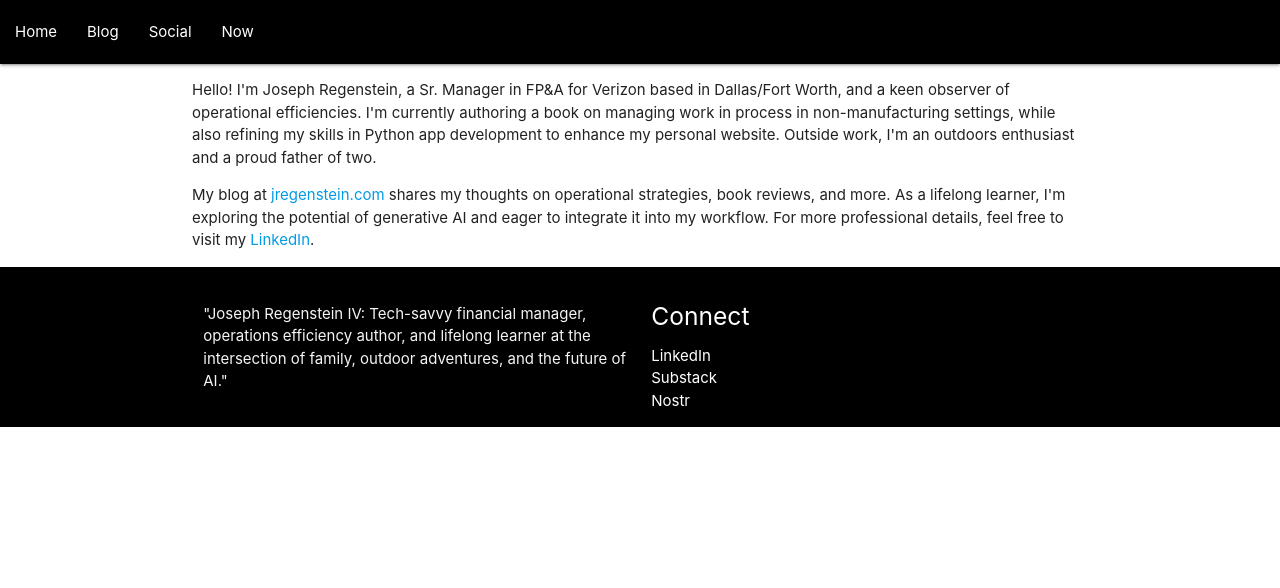
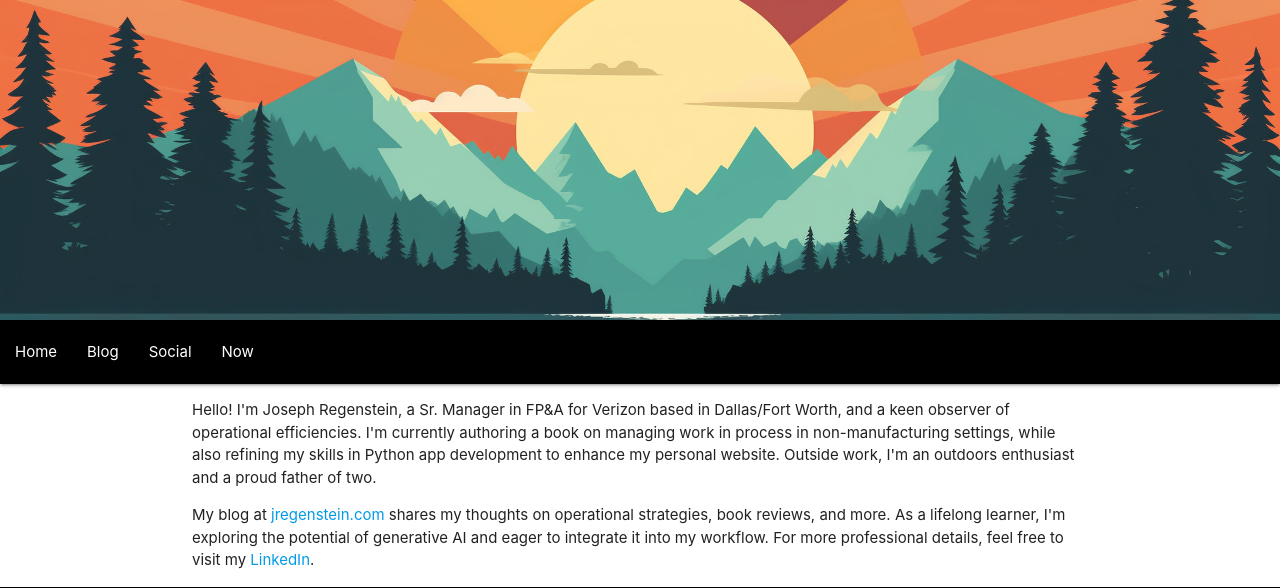
Before and after one commit to joereg4/htdocs, a Flask app: page / in a window 1280 px wide. Shown: the top 588 px of the page. Run offline with Flask 3, Linux system fonts and the light colour scheme.

Commit message:
Added a header image

```diff
--- a/templates/base.html
+++ b/templates/base.html
@@ -5,11 +5,23 @@
         <meta charset="utf-8">
         <title>Joe Regenstein | joereg4.com</title>
         <meta name="viewport" content="width=device-width, initial-scale=1.0">
-        <link href="{{ url_for('static',filename='css/materialize.min.css') }}" type="text/css" rel="stylesheet"
-              media="screen,projection"/>
+        <link href="{{ url_for('static',filename='css/materialize.min.css') }}" type="text/css" rel="stylesheet" media="screen,projection"/>
+        <style>
+            .header-image {
+                position: relative;
+            }
+
+            .header-image img {
+                width: 100%;
+                display: block;
+                margin-bottom: -0px; /* Adjust the value as needed */
+            }
+            </style>
     {% endblock %}
 </head>
 <body>
+<div class="header-image">
+    <img src="{{ url_for('static', filename='images/Mountain Landscape Header.png') }}" alt="Header Image">
     <nav>
         <div class="nav-wrapper black">
             <ul class="left hide-on-med-and-down">
@@ -20,6 +32,7 @@
             </ul>
         </div>
     </nav>
+</div>
 <div id="content">
     {% block content %}
     {% endblock %}
@@ -40,12 +53,9 @@
                     <div class="col l3 s12">
                         <h5 class="white-text">Connect</h5>
                         <ul>
-                            <li><a class="white-text" href="https://www.linkedin.com/in/josephregenstein/">LinkedIn</a>
-                            </li>
-                            <li><a class="white-text" href="https://substack.com/profile/58849485-joe-r">Substack</a>
-                            </li>
-                            <li><a class="white-text" href="https://iris.to/nemesis4212">Nostr</a>
-                            </li>
+                            <li><a class="white-text" href="https://www.linkedin.com/in/josephregenstein/">LinkedIn</a></li>
+                            <li><a class="white-text" href="https://substack.com/profile/58849485-joe-r">Substack</a></li>
+                            <li><a class="white-text" href="https://iris.to/nemesis4212">Nostr</a></li>
                         </ul>
                     </div>
                 </div>
```
Also changed, not shown: static/images/Mountain Landscape Header.png (added). Lines whose indentation alone changed are shown as unchanged.
